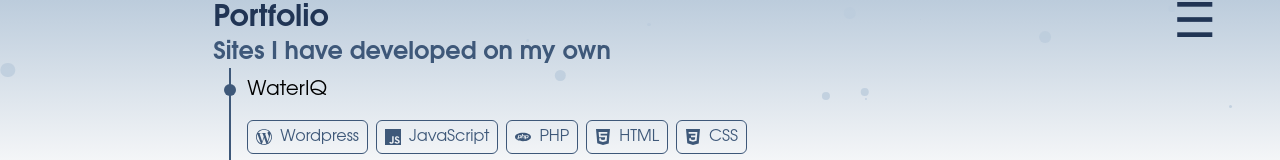
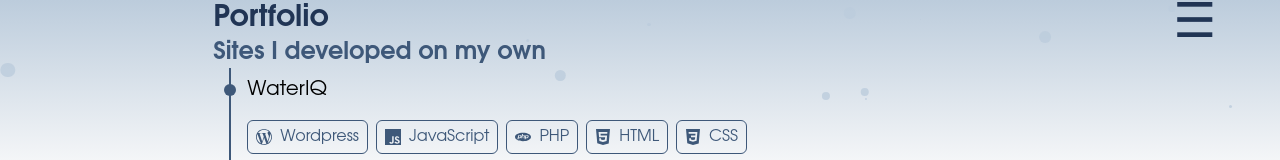
Before and after one commit to rafasmour/web-portfolio-2.0, a React (Vite) app: page /web-portfolio-2.0/portfolio in a window 1280 px wide. Shown: the top 160 px of the page. Built offline with nearby package versions, Linux system fonts and the light colour scheme; no server answers.

Commit message:
added more pages

```diff
--- a/src/Pages/Portfolio/Portfolio.tsx
+++ b/src/Pages/Portfolio/Portfolio.tsx
@@ -7,7 +7,7 @@ const Portfolio: React.FC = () => {
     return (
         <>
             <Title context="Portfolio" />
-            <SubTitle context="Sites I have developed on my own" />
+            <SubTitle context="Sites I developed on my own" />
             <div>
                 <ol className="relative border-l-2 border-light-secondary dark:border-dark-secondary ml-4 py-2">
                     <li><ExperienceDescription title={"WaterIQ"} website={"https://www.wateriq.gr"} company={"Omega Systems"} technologies={['Wordpress', 'JavaScript', 'PHP', 'HTML', 'CSS']}   /></li>
```
